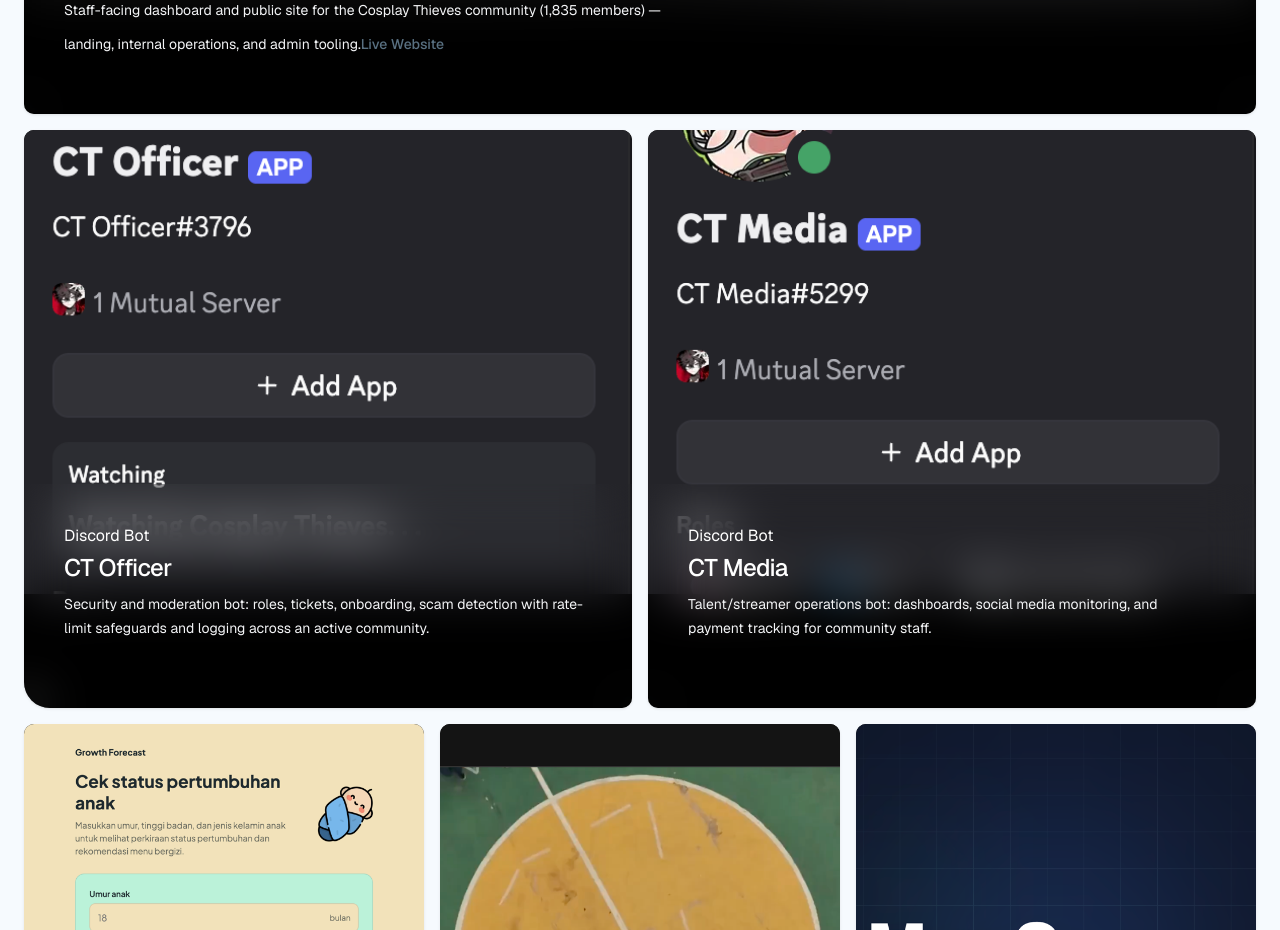
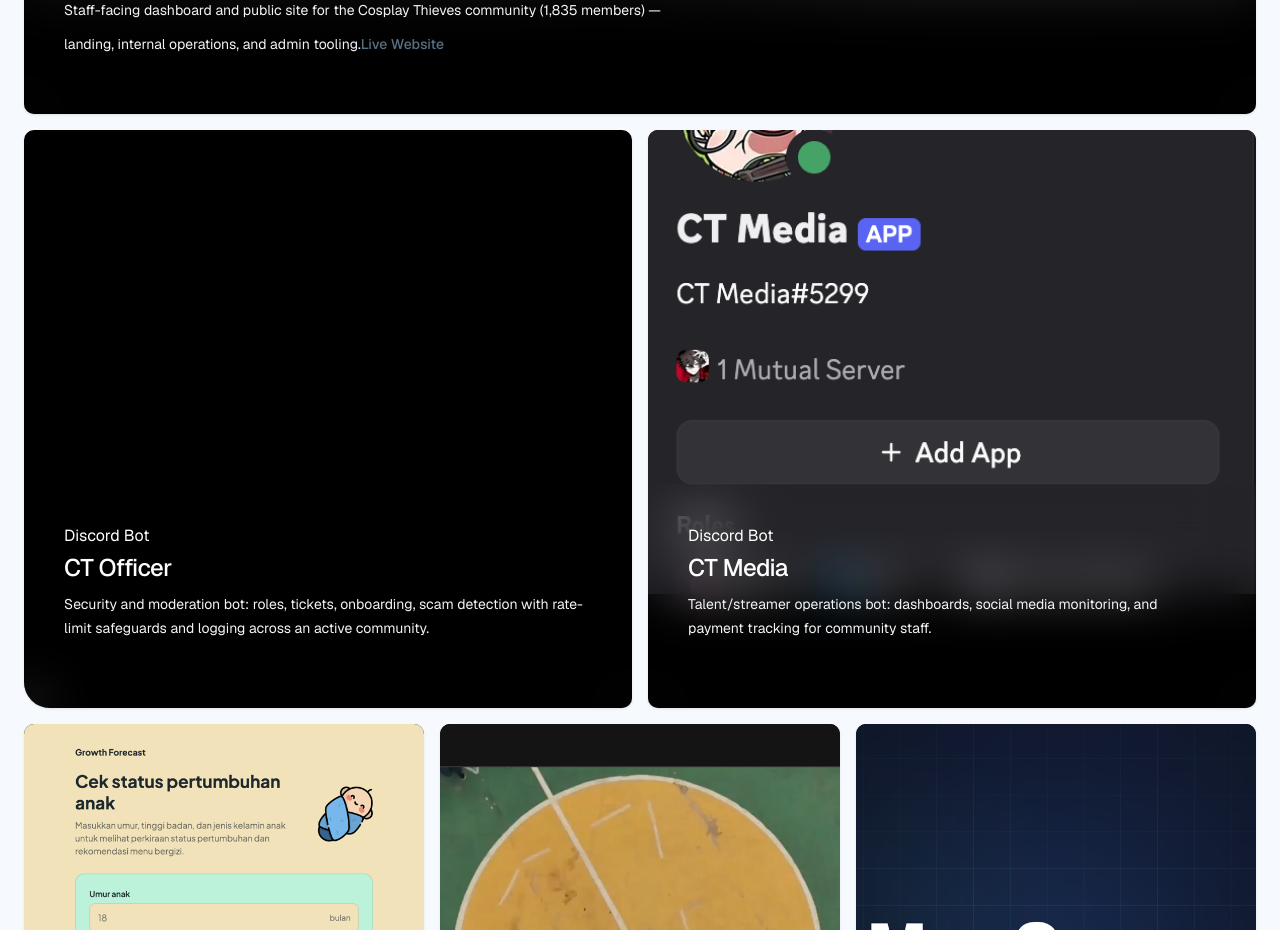
Before and after one commit to Vy-ak/VyaPortfolio, a Next.js app: page / in a window 1280 px wide. Shown: the part 1460-2390 px from the top of the page. Built offline with nearby package versions, Linux system fonts and the light colour scheme; no server answers.

Commit message:
Finalize project layout and accessibility polish

```diff
--- a/components/Projects.tsx
+++ b/components/Projects.tsx
@@ -16,6 +16,7 @@
       <FadeIn delay={0.1}>
         <div className="grid grid-cols-1 gap-4 lg:grid-cols-6 lg:grid-rows-3">
           <BentoCard
+            key="cosplay-thieves-website"
             eyebrow="Community Website"
             title="Cosplay Thieves Website"
             description={
@@ -32,13 +33,14 @@
             className="max-lg:rounded-t-4xl lg:col-span-6 lg:rounded-t-4xl"
           />
           <BentoCard
+            key="ct-officer"
             eyebrow="Discord Bot"
             title="CT Officer"
             description="Security and moderation bot: roles, tickets, onboarding, scam detection with rate-limit safeguards and logging across an active community."
-            graphic={<div key="graphic" className="absolute inset-0 bg-[url(/projects/ct-officer.png)] bg-cover bg-center" />}
             className="lg:col-span-3 lg:rounded-bl-4xl"
           />
           <BentoCard
+            key="ct-media"
             eyebrow="Discord Bot"
             title="CT Media"
             description="Talent/streamer operations bot: dashboards, social media monitoring, and payment tracking for community staff."
@@ -46,6 +48,7 @@
             className="lg:col-span-3"
           />
           <BentoCard
+            key="growth-forecaster"
             eyebrow="AI Web App"
             title="Growth Forecaster"
             description={
@@ -65,6 +68,7 @@
             className="lg:col-span-2"
           />
           <BentoCard
+            key="bks-smpit"
             eyebrow="Freelance Web App"
             title="BKS SMPIT Alfityan"
             description="Digital yearbook website delivered directly to parents, proving a web-based yearbook is more reliable than print."
@@ -72,6 +76,7 @@
             className="lg:col-span-2"
           />
           <BentoCard
+            key="mapscore"
             eyebrow="Full-stack Web App"
             title="MapScore"
             description={
```
